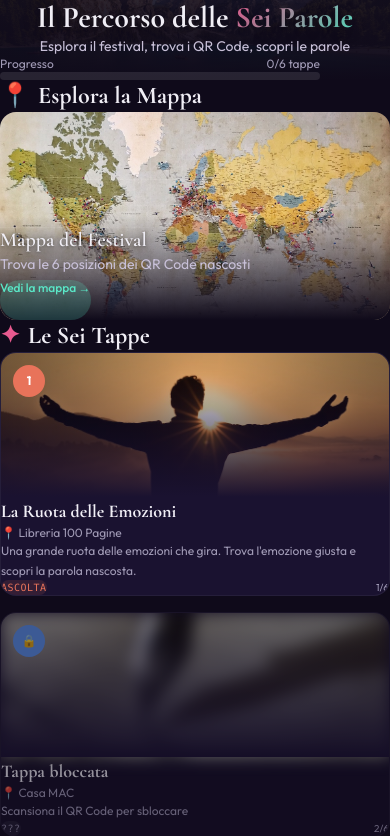
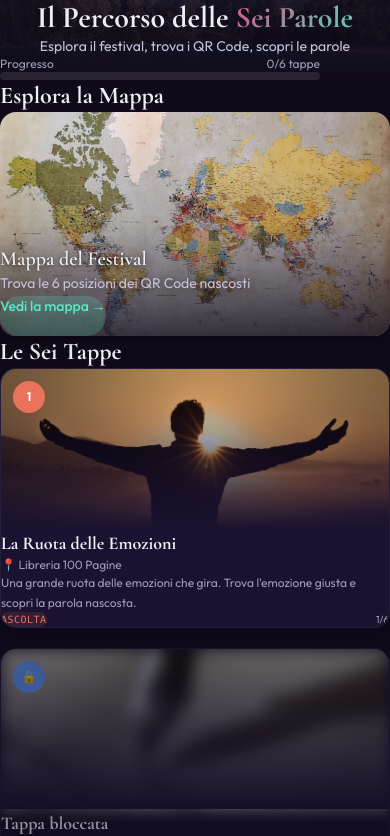
Before and after one commit to AdelantSoftware/macass-psy-workshop, a Next.js app: page /home in a window 390 px wide. Shown: the top 836 px of the page. Built offline with nearby package versions, Linux system fonts and the light colour scheme.

Commit message:
fix: home layout — emojis removed, better padding, centered progress, more breathing room

```diff
--- a/src/app/home/page.tsx
+++ b/src/app/home/page.tsx
@@ -21,9 +21,9 @@ export default function HomePage() {
     useProgress();
 
   return (
-    <main className="min-h-dvh bg-[#0f0a1a] pb-24 safe-inset">
+    <main className="min-h-dvh bg-[#0f0a1a] pb-28 safe-inset">
       {/* Header */}
-      <header className="relative py-14 sm:py-20 px-5 sm:px-6 text-center">
+      <header className="relative py-14 sm:py-20 px-6 sm:px-8 text-center">
         <div className="absolute inset-0 z-0">
           <Image src="/images/hero-bg.jpg" alt="" fill className="object-cover opacity-20" />
           <div className="absolute inset-0 bg-gradient-to-b from-[#0f0a1a]/40 to-[#0f0a1a]" />
@@ -39,21 +39,21 @@ export default function HomePage() {
             Il Percorso delle <span className="gradient-text">Sei Parole</span>
           </motion.h1>
           <motion.p
-            className="text-[#c8c0d8] text-sm sm:text-lg"
+            className="text-[#c8c0d8] text-sm sm:text-lg mb-5 sm:mb-6"
             initial={{ opacity: 0 }}
             animate={{ opacity: 1 }}
             transition={{ duration: 0.5, delay: 0.2 }}
           >
             Esplora il festival, trova i QR Code, scopri le parole
           </motion.p>
-          {/* Progress bar */}
+          {/* Progress bar — centered, visible */}
           <motion.div
-            className="mt-5 sm:mt-6 max-w-xs mx-auto"
+            className="max-w-xs mx-auto"
             initial={{ opacity: 0, scaleX: 0 }}
             animate={{ opacity: 1, scaleX: 1 }}
             transition={{ duration: 0.5, delay: 0.3 }}
           >
-            <div className="flex justify-between text-xs text-[#a09ab5] mb-1">
+            <div className="flex justify-between text-xs text-[#a09ab5] mb-1.5">
               <span>Progresso</span>
               <span>{progress.completedSteps.length}/6 tappe</span>
             </div>
@@ -69,24 +69,24 @@ export default function HomePage() {
         </div>
       </header>
 
-      <div className="max-w-5xl mx-auto px-5 sm:px-6 space-y-12 sm:space-y-16">
-        {/* Mappa */}
+      <div className="max-w-5xl mx-auto px-5 sm:px-6 space-y-14 sm:space-y-16">
+        {/* ── Mappa ── */}
         <motion.section
           initial={{ opacity: 0, y: 30 }}
           animate={{ opacity: 1, y: 0 }}
           transition={{ duration: 0.5, delay: 0.3 }}
         >
-          <h2 className="font-display text-2xl sm:text-3xl font-bold mb-4 sm:mb-6 flex items-center gap-2 sm:gap-3">
-            <span className="text-[#5ae8c8]">📍</span> Esplora la Mappa
+          <h2 className="font-display text-2xl sm:text-3xl font-bold mb-5">
+            Esplora la Mappa
           </h2>
           <Link href="/mappa" className="block group">
-            <div className="relative rounded-2xl overflow-hidden h-52 sm:h-64 md:h-80">
+            <div className="relative rounded-2xl overflow-hidden h-56 sm:h-64 md:h-80 shadow-lg shadow-black/20">
               <Image src="/images/map-bg.jpg" alt="Mappa del festival" fill className="object-cover group-hover:scale-105 group-active:scale-105 transition-transform duration-500" />
-              <div className="absolute inset-0 bg-gradient-to-t from-[#0f0a1a] via-transparent to-transparent" />
+              <div className="absolute inset-0 bg-gradient-to-t from-[#0f0a1a]/80 via-[#0f0a1a]/20 to-transparent" />
               <div className="absolute bottom-0 left-0 right-0 p-5 sm:p-6">
-                <p className="font-display text-xl sm:text-2xl font-semibold mb-1 text-shadow">Mappa del Festival</p>
-                <p className="text-[#c8c0d8] text-sm">Trova le 6 posizioni dei QR Code nascosti</p>
-                <span className="inline-block mt-2 sm:mt-3 px-4 sm:px-5 py-2 bg-[#5ae8c8]/20 text-[#5ae8c8] rounded-full text-xs sm:text-sm font-medium group-hover:bg-[#5ae8c8]/30 transition-colors min-h-[40px] flex items-center justify-center w-fit">
+                <p className="font-display text-xl sm:text-2xl font-semibold text-shadow mb-1">Mappa del Festival</p>
+                <p className="text-[#c8c0d8] text-sm text-shadow-soft">Trova le 6 posizioni dei QR Code nascosti</p>
+                <span className="inline-block mt-3 px-5 py-2 bg-[#5ae8c8]/20 text-[#5ae8c8] rounded-full text-sm font-medium group-hover:bg-[#5ae8c8]/30 transition-colors min-h-[40px] flex items-center justify-center w-fit">
                   Vedi la mappa →
                 </span>
               </div>
@@ -94,11 +94,11 @@ export default function HomePage() {
           </Link>
         </motion.section>
 
-        {/* Le Sei Tappe */}
+        {/* ── Le Sei Tappe ── */}
         <section>
-          <div className="flex items-center justify-between mb-4 sm:mb-6">
-            <h2 className="font-display text-2xl sm:text-3xl font-bold flex items-center gap-2 sm:gap-3">
-              <span className="text-[#e85a8f]">✦</span> Le Sei Tappe
+          <div className="flex items-center justify-between mb-5 sm:mb-6">
+            <h2 className="font-display text-2xl sm:text-3xl font-bold">
+              Le Sei Tappe
             </h2>
             {allCompleted && (
               <Link href="/finale" className="px-3 sm:px-4 py-2 bg-[#e85a8f]/10 text-[#e85a8f] rounded-full text-xs sm:text-sm font-medium hover:bg-[#e85a8f]/20 transition-colors min-h-[40px] flex items-center">
@@ -107,7 +107,7 @@ export default function HomePage() {
             )}
           </div>
           <motion.div
-            className="grid grid-cols-1 sm:grid-cols-2 lg:grid-cols-3 gap-4 sm:gap-5"
+            className="grid grid-cols-1 sm:grid-cols-2 lg:grid-cols-3 gap-5 sm:gap-6"
             variants={container}
             initial="hidden"
             animate="show"
@@ -119,25 +119,25 @@ export default function HomePage() {
                 <motion.div key={step.id} variants={item}>
                   <Link
                     href={unlocked ? `/tappa/${step.id}` : "#"}
-                    className={`block rounded-2xl overflow-hidden border ${
+                    className={`block rounded-2xl overflow-hidden border shadow-lg shadow-black/10 ${
                       unlocked ? "bg-[#1a1230] border-white/5" : "bg-[#1a1230]/50 border-white/5 opacity-60"
                     } ${completed ? "ring-2 ring-[#5ae8c8]/30" : ""}`}
                   >
-                    <div className="relative h-36 sm:h-44">
+                    <div className="relative h-40 sm:h-48">
                       <Image src={step.image} alt={step.title} fill className={`object-cover ${!unlocked ? "blur-sm" : ""}`} />
                       <div className="absolute inset-0 bg-gradient-to-t from-[#1a1230] to-transparent" />
-                      <div className="absolute top-3 left-3 w-8 h-8 sm:w-9 sm:h-9 rounded-full flex items-center justify-center text-white font-bold text-xs sm:text-sm" style={{ backgroundColor: step.color }}>
+                      <div className="absolute top-3 left-3 w-8 h-8 rounded-full flex items-center justify-center text-white font-bold text-xs" style={{ backgroundColor: step.color }}>
                         {unlocked ? step.id : "🔒"}
                       </div>
                       {completed && (
-                        <div className="absolute top-3 right-3 w-6 h-6 sm:w-7 sm:h-7 rounded-full bg-[#5ae8c8] flex items-center justify-center text-xs sm:text-sm">✓</div>
+                        <div className="absolute top-3 right-3 w-6 h-6 rounded-full bg-[#5ae8c8] flex items-center justify-center text-xs">✓</div>
                       )}
                     </div>
-                    <div className="p-3 sm:p-5">
+                    <div className="p-4 sm:p-5">
                       <h3 className="font-display font-bold text-lg sm:text-xl mb-1">{unlocked ? step.title : "Tappa bloccata"}</h3>
-                      <p className="text-[#a09ab5] text-xs sm:text-sm mb-2 sm:mb-3">📍 {step.location}</p>
+                      <p className="text-[#a09ab5] text-xs sm:text-sm mb-2">📍 {step.location}</p>
                       <p className="text-xs sm:text-sm text-[#a09ab5] leading-relaxed">{unlocked ? step.description : "Scansiona il QR Code per sbloccare"}</p>
-                      <div className="mt-3 sm:mt-4 flex items-center justify-between">
+                      <div className="mt-3 flex items-center justify-between">
                         <span className="text-[10px] sm:text-xs font-mono tracking-wider px-2 sm:px-3 py-1 rounded-full" style={{ backgroundColor: unlocked ? `${step.color}20` : "rgba(255,255,255,0.05)", color: unlocked ? step.color : "#8b85a0" }}>
                           {unlocked ? step.word : "???"}
                         </span>
```
